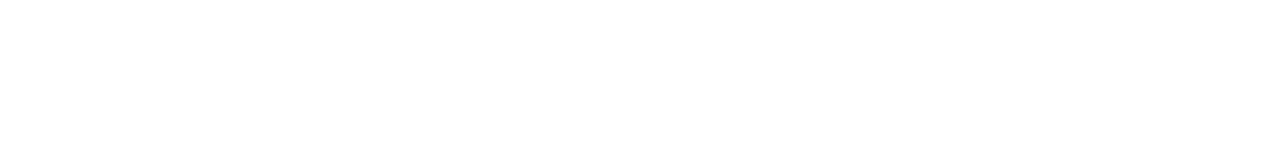
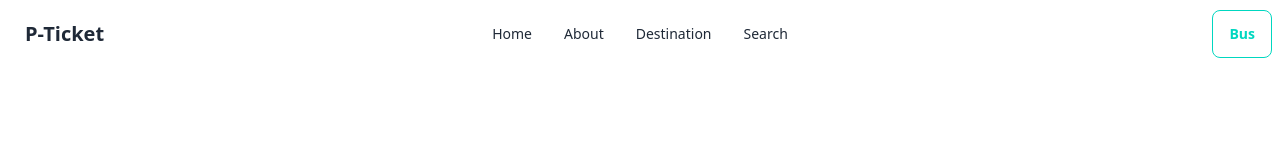
Before and after one commit to Selina-Khatun/bus-ticketing, a website: page index.html in a window 1280 px wide. Drawn offline with nearby package versions, Linux system fonts and the light colour scheme.

Commit message:
added navbar section

```diff
--- a/index.html
+++ b/index.html
@@ -1,12 +1,54 @@
 <!DOCTYPE html>
 <html lang="en">
+
 <head>
     <meta charset="UTF-8">
     <meta name="viewport" content="width=device-width, initial-scale=1.0">
     <link rel="shortcut icon" href="./images/bus-logo.png" type="image/x-icon">
     <title>P.H Paribahan</title>
+    <!-- daisyUi & tailwindcss -->
+    <link href="https://cdn.jsdelivr.net/npm/daisyui@4.7.2/dist/full.min.css" rel="stylesheet" type="text/css" />
+    <script src="https://cdn.tailwindcss.com"></script>
+
 </head>
-<body>
 
+<body class="max-w-7xl mx-auto">
+    <!-- navbar -->
+    <div class="navbar bg-base-100">
+        <div class="navbar-start">
+            <div class="dropdown">
+                <div tabindex="0" role="button" class="btn btn-ghost lg:hidden">
+                    <svg xmlns="http://www.w3.org/2000/svg" class="h-5 w-5" fill="none" viewBox="0 0 24 24"
+                        stroke="currentColor">
+                        <path stroke-linecap="round" stroke-linejoin="round" stroke-width="2"
+                            d="M4 6h16M4 12h8m-8 6h16" />
+                    </svg>
+                </div>
+                <ul tabindex="0"
+                    class="menu menu-sm dropdown-content mt-3 z-[1] p-2 shadow bg-base-100 rounded-box w-52">
+                    <li><a>Home</a></li>
+                    <li><a>About</a></li>
+                    <li><a>Destination</a></li>
+                    <li><a>Search</a></li>
+
+                </ul>
+            </div>
+            <a class="btn btn-ghost text-xl">P-Ticket</a>
+        </div>
+        <div class="navbar-center hidden lg:flex">
+            <ul class="menu menu-horizontal px-1">
+                <li><a>Home</a></li>
+                <li><a>About</a></li>
+                <li><a>Destination</a></li>
+                <li><a>Search</a></li>
+            </ul>
+        </div>
+        <div class="navbar-end">
+            <button class="btn btn-outline btn-accent">Bus
+
+            </button>
+        </div>
+    </div>
 </body>
+
 </html>
--- /dev/null
+++ b/package.json
@@ -0,0 +1,5 @@
+{
+  "devDependencies": {
+    "tailwindcss": "^3.4.1"
+  }
+}
--- /dev/null
+++ b/tailwind.config.js
@@ -0,0 +1,8 @@
+/** @type {import('tailwindcss').Config} */
+module.exports = {
+  content: ["./src/**/*.{html,js}"],
+  theme: {
+    extend: {},
+  },
+  plugins: [],
+}
```
Also changed, not shown: 1 other file.
